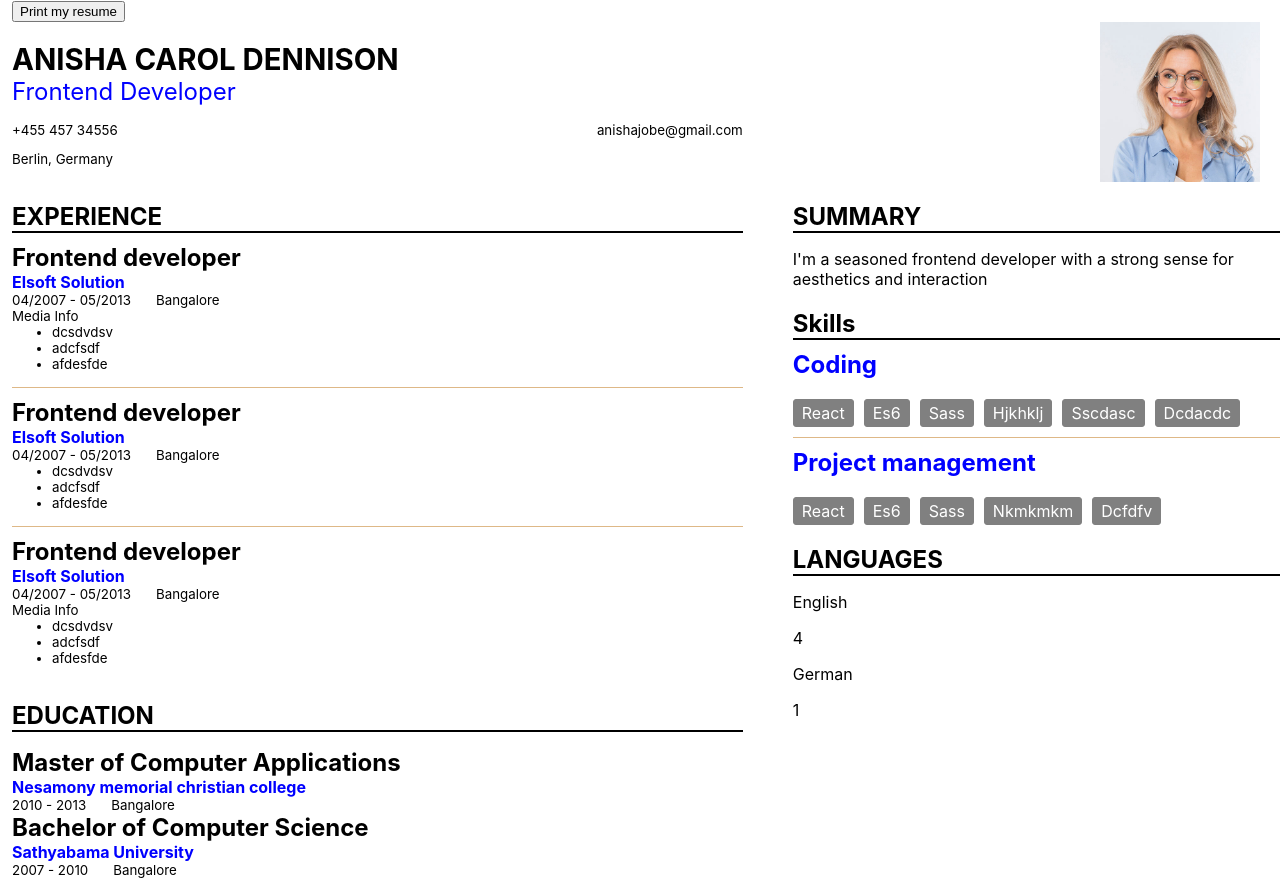
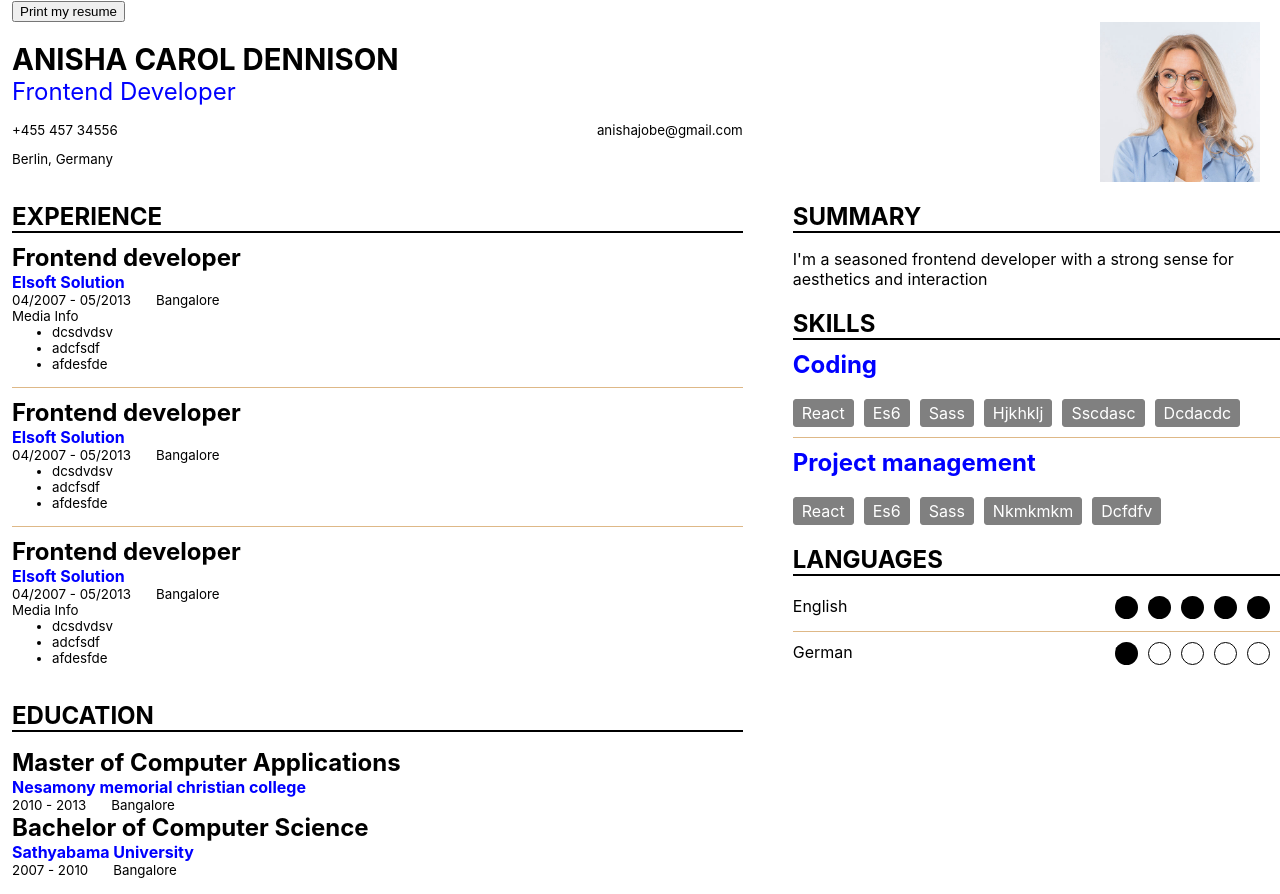
Before and after one commit to anishacarol/resume-generator, a React (Create React App) app: page / in a window 1280 px wide. Built offline with nearby package versions, Linux system fonts and the light colour scheme.

Commit message:
languages completed

```diff
--- a/src/App.scss
+++ b/src/App.scss
@@ -153,7 +153,6 @@
     flex-flow: row wrap;
     margin-bottom: 10px;
 
-    // padding: 2px 5px;
     color: white;
   }
 }
@@ -167,6 +166,30 @@
   border-radius: 3px;
   text-transform: capitalize;
 }
+.language-wrapper {
+  display: flex;
+  justify-content: space-between;
+}
+.language-level {
+  display: flex;
+}
+.language {
+  border-radius: 100%;
+  height: 23px;
+  width: 23px;
+  margin-right: 10px;
+}
+.languages-wrapper {
+  margin-top: 20px;
+  > div {
+    margin-bottom: 10px;
+    padding-bottom: 12px;
+    border-bottom: 1px solid burlywood;
+  }
+  div:last-child {
+    border-bottom: none;
+  }
+}
 @media print {
   body {
     margin: 50px;
--- a/src/components/Languages/Language/Language.js
+++ b/src/components/Languages/Language/Language.js
@@ -2,9 +2,25 @@ import React from "react";
 
 const Language = ({ title, level }) => (
   <section>
-    <div>
-      <p>{title}</p>
-      <div>{level}</div>
+    <div className="language-wrapper">
+      <div className="language-title">{title}</div>
+      <div className="language-level">
+        {[1, 2, 3, 4, 5].map(item => {
+          if (item <= level) {
+            return (
+              <div className="language" style={{ backgroundColor: "black" }}>
+                {level}
+              </div>
+            );
+          }
+          return (
+            <div
+              className="language"
+              style={{ backgroundColor: "white", border: "1px solid black" }}
+            ></div>
+          );
+        })}
+      </div>
     </div>
   </section>
 );
--- a/src/components/Languages/Languages.js
+++ b/src/components/Languages/Languages.js
@@ -5,9 +5,13 @@ import Language from "./Language/Language";
 const Languages = ({ languages }) => (
   <section>
     <ContentTitle headingData="LANGUAGES" />
-    {languages.map((item, index) => (
-      <Language key={index} title={item.language} level={item.level} />
-    ))}
+    <div className="languages-wrapper">
+      {languages.map((item, index) => (
+        <div>
+          <Language key={index} title={item.language} level={item.level} />
+        </div>
+      ))}
+    </div>
   </section>
 );
 
--- a/src/components/Skills/Skills.js
+++ b/src/components/Skills/Skills.js
@@ -5,7 +5,7 @@ import ContentTitle from "../ContentTitle/ContentTitle";
 const Skills = ({ skills }) => {
   return (
     <section>
-      <ContentTitle headingData="Skills" />
+      <ContentTitle headingData="SKILLS" />
 
       <ul className="skills-container">
         {skills.map((item, index) => (
--- a/src/data/data.js
+++ b/src/data/data.js
@@ -67,7 +67,7 @@ export const data = {
   ],
 
   languages: [
-    { language: "English", level: 4 },
+    { language: "English", level: 5 },
     { language: "German", level: 1 }
   ],
   hobbies: ["dance", "songs"]
```
